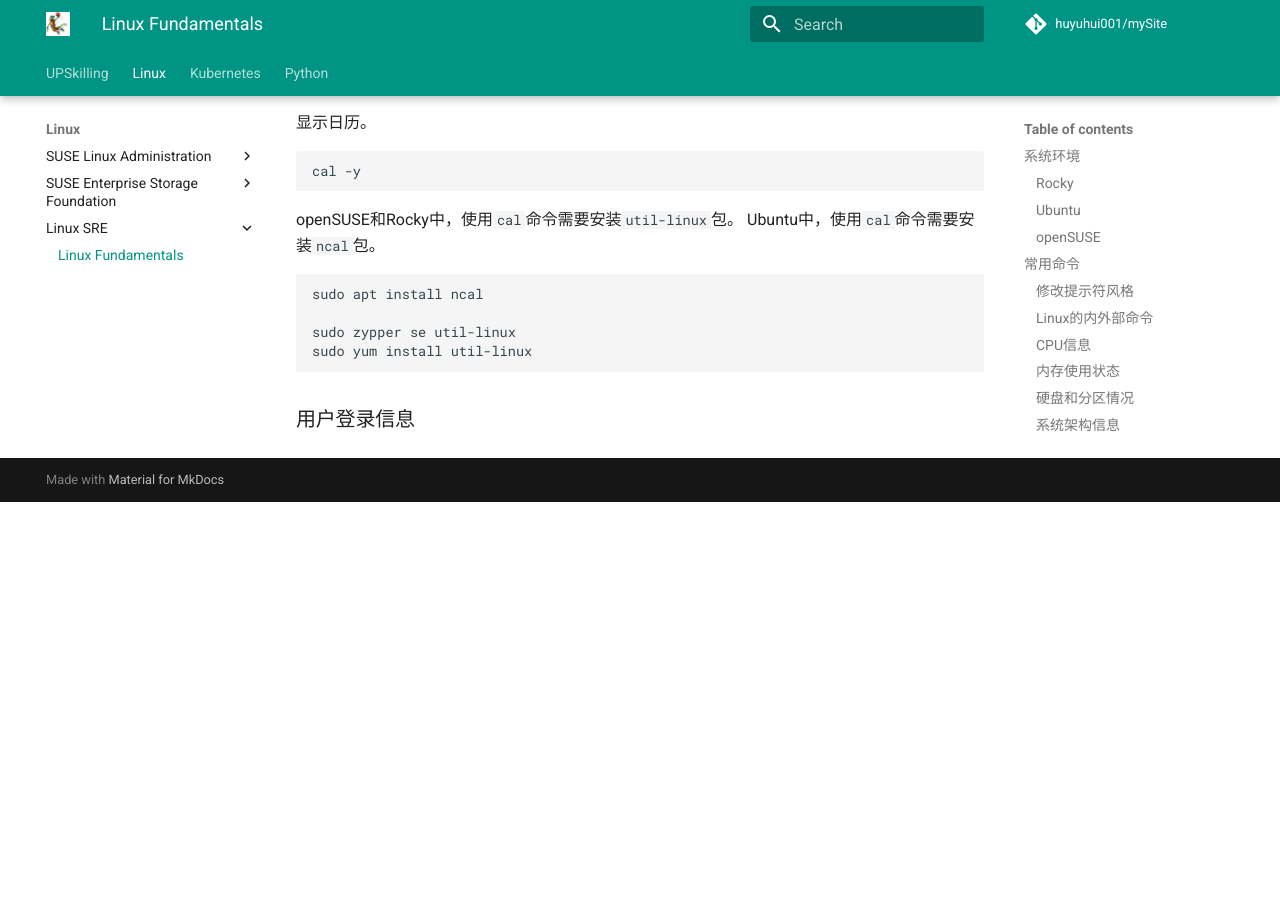
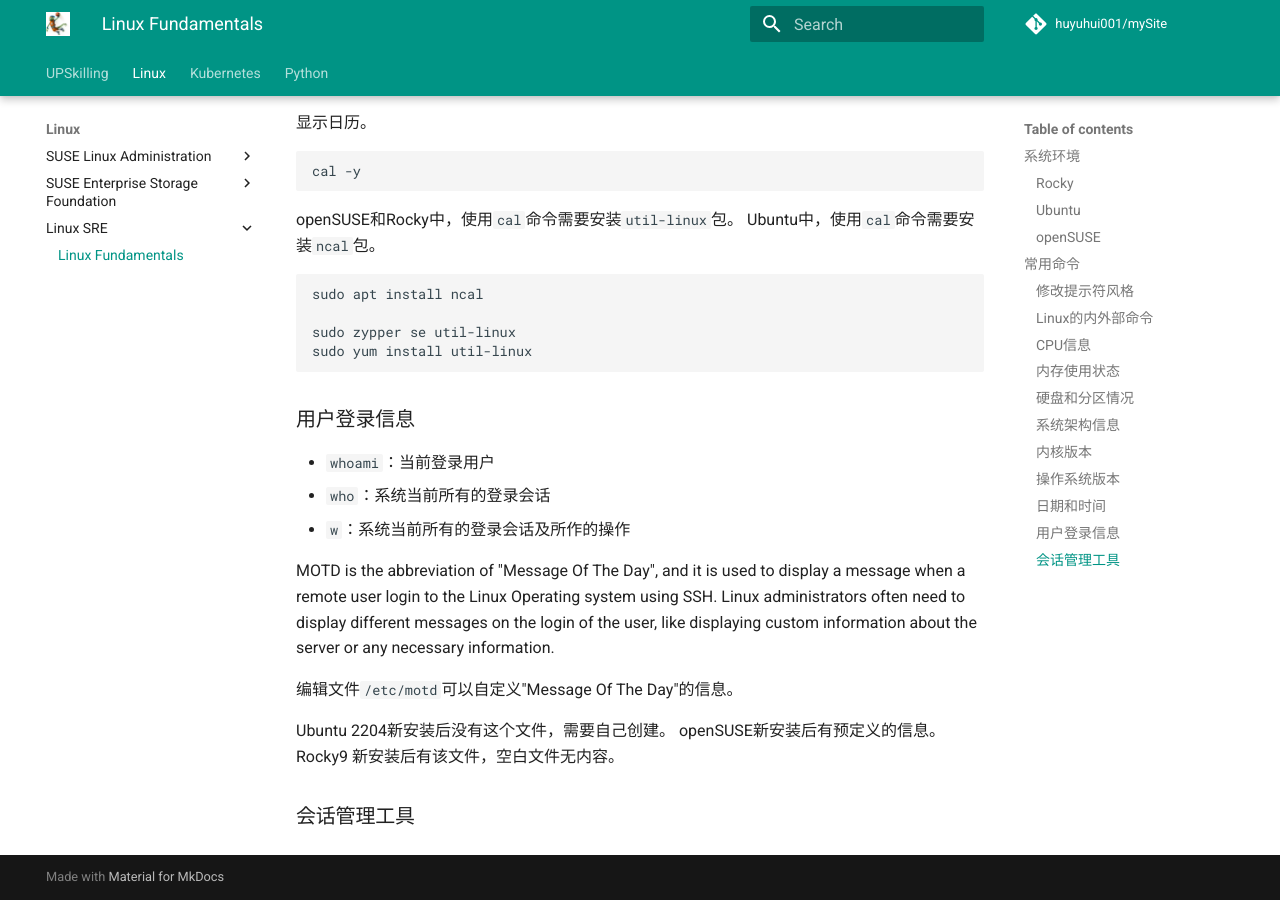
Before and after one commit to huyuhui001/mySite, an MkDocs documentation site: the page built from docs/linux/SRE/01-fundamentals.md, in a window 1280 px wide and 900 px high, scrolled down 10294 px. Built offline with MkDocs 1.6.1 and Material for MkDocs 9.7.7, drawn with Linux system fonts in a browser that asks for light colours; comment, search, counter and statistics services are not loaded; before the commit the page ends 10796 px from its top, so only the background shows below that.

Commit message:
Documentation

```diff
--- a/docs/linux/SRE/01-fundamentals.md
+++ b/docs/linux/SRE/01-fundamentals.md
@@ -514,3 +514,19 @@
 
 
 ### 用户登录信息
+
+
+* `whoami`：当前登录用户
+* `who`：系统当前所有的登录会话
+* `w`：系统当前所有的登录会话及所作的操作
+
+MOTD is the abbreviation of "Message Of The Day", and it is used to display a message when a remote user login to the Linux Operating system using SSH. Linux administrators often need to display different messages on the login of the user, like displaying custom information about the server or any necessary information.
+
+编辑文件`/etc/motd`可以自定义"Message Of The Day"的信息。
+
+Ubuntu 2204新安装后没有这个文件，需要自己创建。
+openSUSE新安装后有预定义的信息。
+Rocky9 新安装后有该文件，空白文件无内容。
+
+
+### 会话管理工具
```
